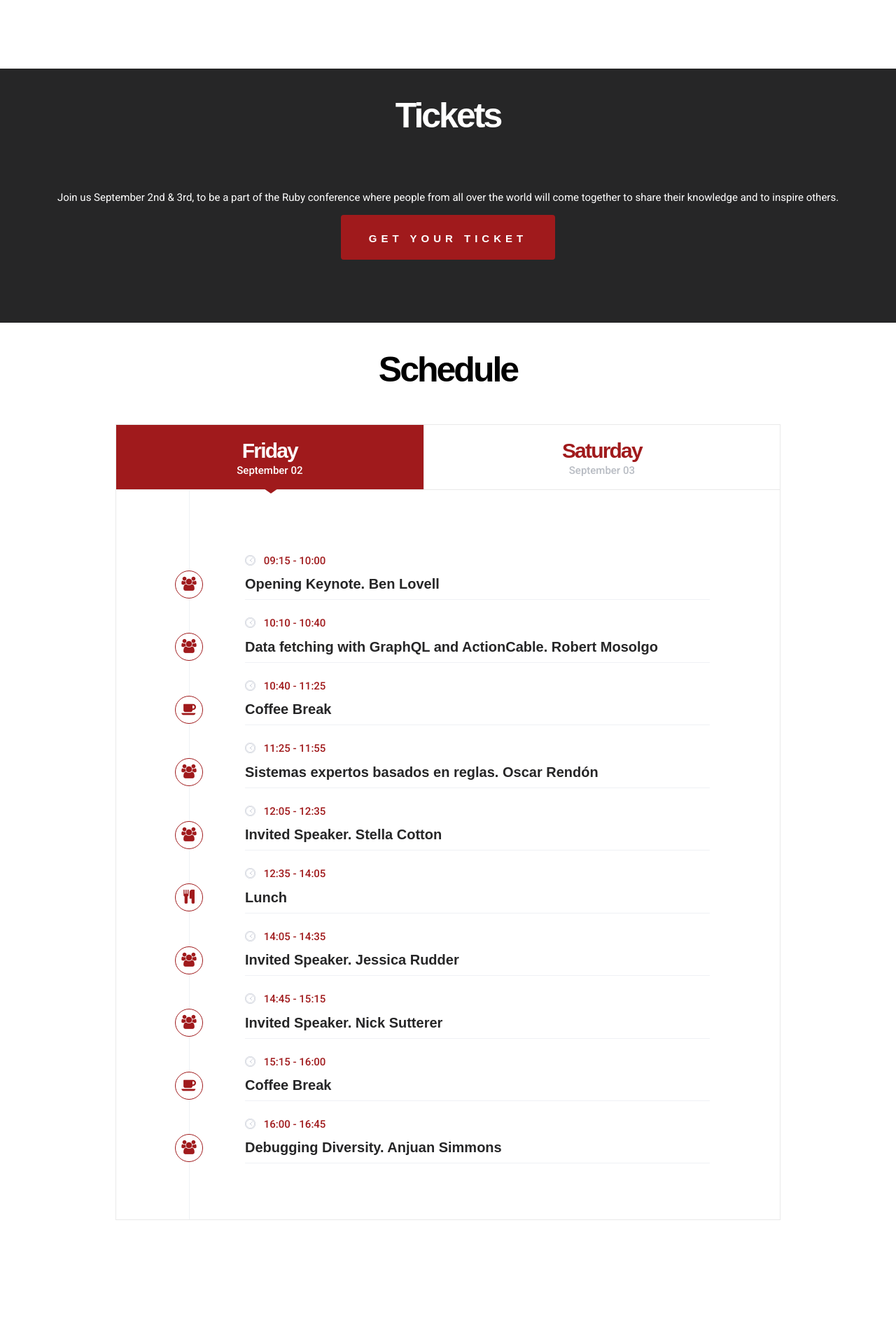
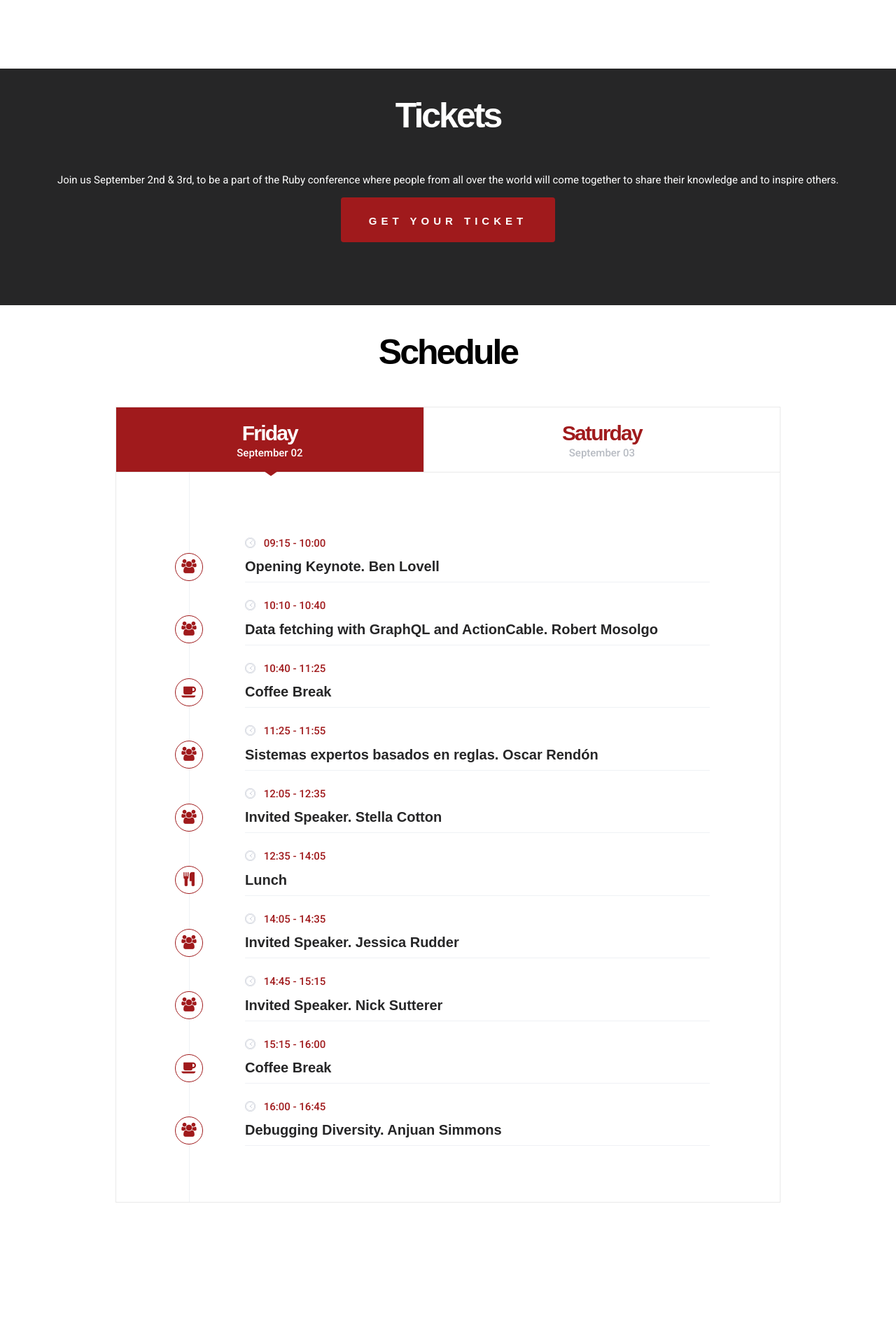
Before and after one commit to RubyConfCo/2016-rubyconfco.github.io, a Jekyll site: the page built from index.html, in a window 1280 px wide. Shown: the part 3437-5357 px from the top of the page at 70% size. Built offline with Jekyll 4.4.1, drawn with Linux system fonts in a browser that asks for light colours; some web fonts are replaced; a script that is not in the unit is left out.

Commit message:
Update tickets.html

```diff
--- a/_includes/index/tickets.html
+++ b/_includes/index/tickets.html
@@ -1,6 +1,6 @@
 <section class="section bg-cover overlay light-text align-center" id="tickets">
 <div class="container">
-  <h2 class="heading">Tickets</h2>
+  <h2>Tickets</h2>
 
   <p>
     Join us September 2nd & 3rd, to be a part of the Ruby conference where people
```
